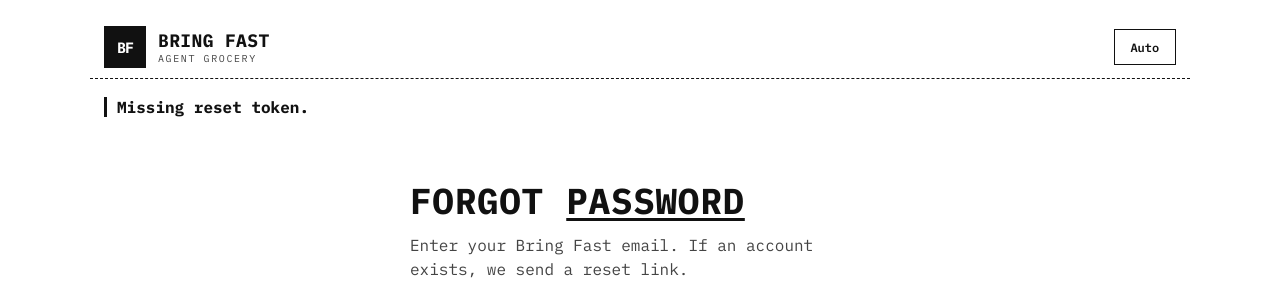
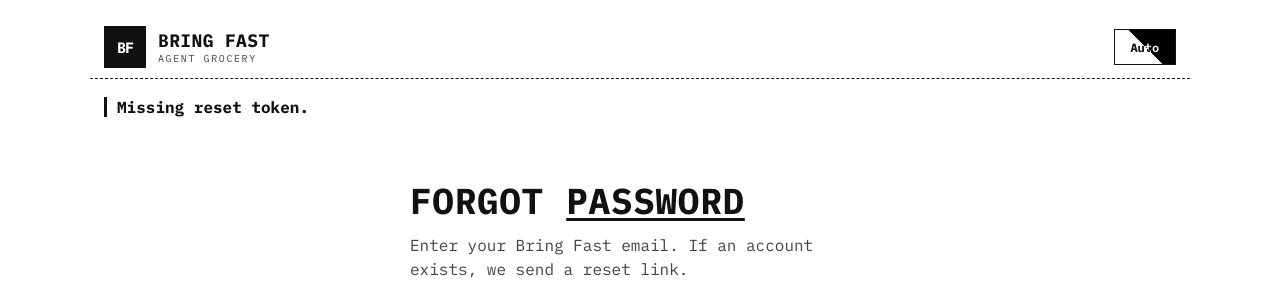
Before and after one commit to emrgim/bring-fast, a FastAPI app: page /reset in a window 1280 px wide. Shown: the top 300 px of the page. Run offline with FastAPI, Linux system fonts and the light colour scheme; some libraries are stand-ins or nearby versions.

Commit message:
Invert the theme chip and split Auto at 45 degrees (#55)
Light and Dark fill against the page so the control does not vanish into
the header. Auto shows both palettes at once: a 45-degree white/black
split with inverted letters on each half.

Co-authored-by: Cursor Agent <cursoragent@cursor.com>
Co-authored-by: emrgim <emrgim@users.noreply.github.com>

```diff
--- a/bring_fast/templates/base.html
+++ b/bring_fast/templates/base.html
@@ -274,7 +274,23 @@
     .user { color:var(--muted); font-size:13px; }
     .user a { color:var(--ink); }
     .nav-right { display:flex; align-items:center; gap:12px; flex-wrap:wrap; justify-content:flex-end; }
-    .nav-right .theme-toggle { padding:7px 10px; font-size:12px; width:auto; min-width:5.2em; min-height:36px; text-align:center; }
+    /* The theme chip is inverted against the page, so Light is a dark tile
+       and Dark is a light one. A ghost outline disappears into the header. */
+    .nav-right .theme-toggle {
+      padding:7px 10px; font-size:12px; width:auto; min-width:5.2em; min-height:36px; text-align:center;
+      background:var(--fill); color:var(--on-fill); border-color:var(--fill);
+      position:relative; isolation:isolate;
+    }
+    /* Auto is both palettes at once: a 45-degree split, half white, half
+       black, with the letters inverted so they stay readable on either half. */
+    :root[data-theme-pref="auto"] .theme-toggle {
+      background:#fff; color:#111; border-color:var(--line);
+    }
+    :root[data-theme-pref="auto"] .theme-toggle::after {
+      content:""; position:absolute; inset:0; pointer-events:none;
+      background:linear-gradient(45deg, #000 50%, #fff 50%);
+      mix-blend-mode:difference;
+    }
     .tabs { display:flex; gap:8px; }
     .tabs a {
       color:var(--muted); font-size:12px; font-weight:700; letter-spacing:.08em;
@@ -813,12 +829,12 @@
           <div class="user"><span class="who">{{ user.email }} · </span><a href="/logout">Sign out</a></div>
           <button class="ghost upd-btn" type="button" id="pwa-install">Install</button>
           <button class="ghost upd-btn" type="button" id="upd-nav">Update</button>
-          <button class="ghost theme-toggle" type="button" data-theme-toggle>Auto</button>
+          <button class="theme-toggle" type="button" data-theme-toggle>Auto</button>
         </div>
       {% else %}
         <div class="nav-right">
           <button class="ghost upd-btn" type="button" id="pwa-install">Install</button>
-          <button class="ghost theme-toggle" type="button" data-theme-toggle>Auto</button>
+          <button class="theme-toggle" type="button" data-theme-toggle>Auto</button>
         </div>
       {% endif %}
     </nav>
```
Also changed, not shown: tests/test_dashboard_layout.py (+13 -0 lines).
